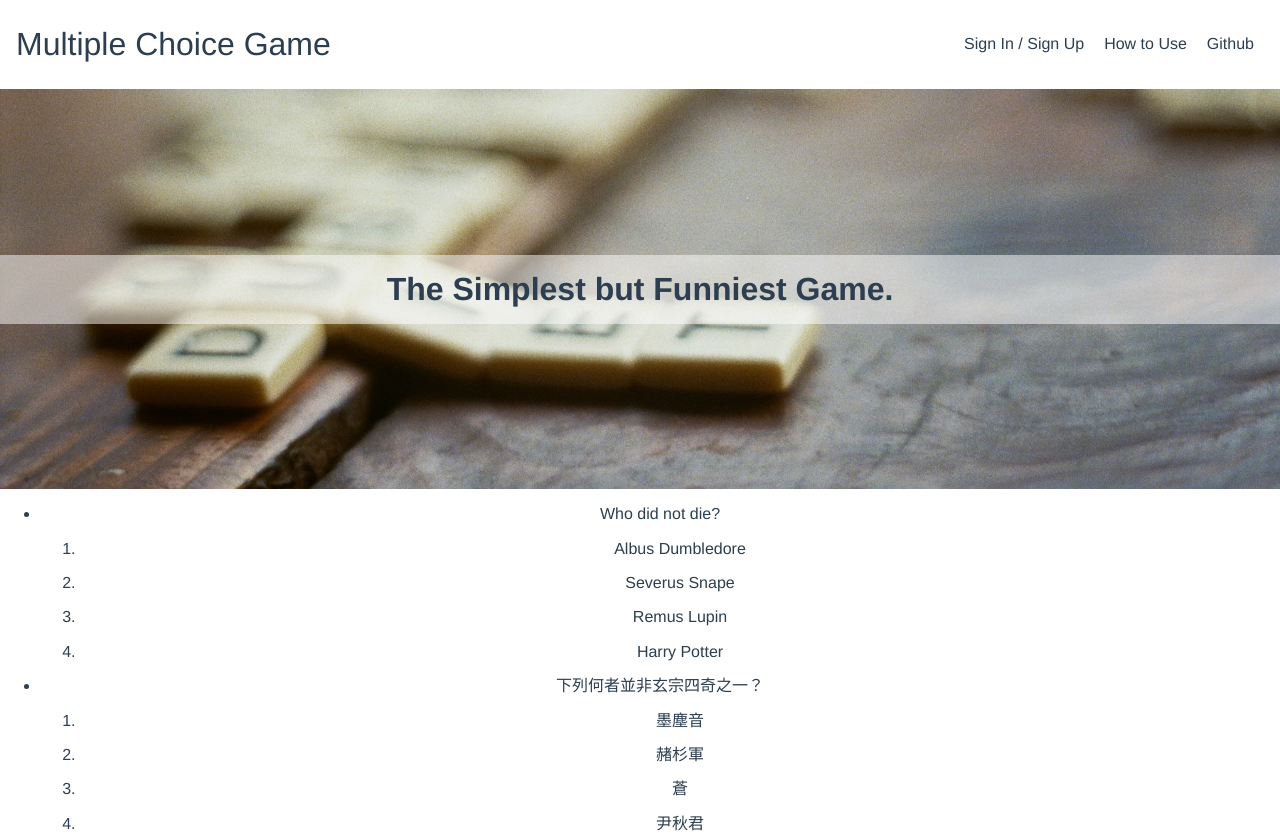
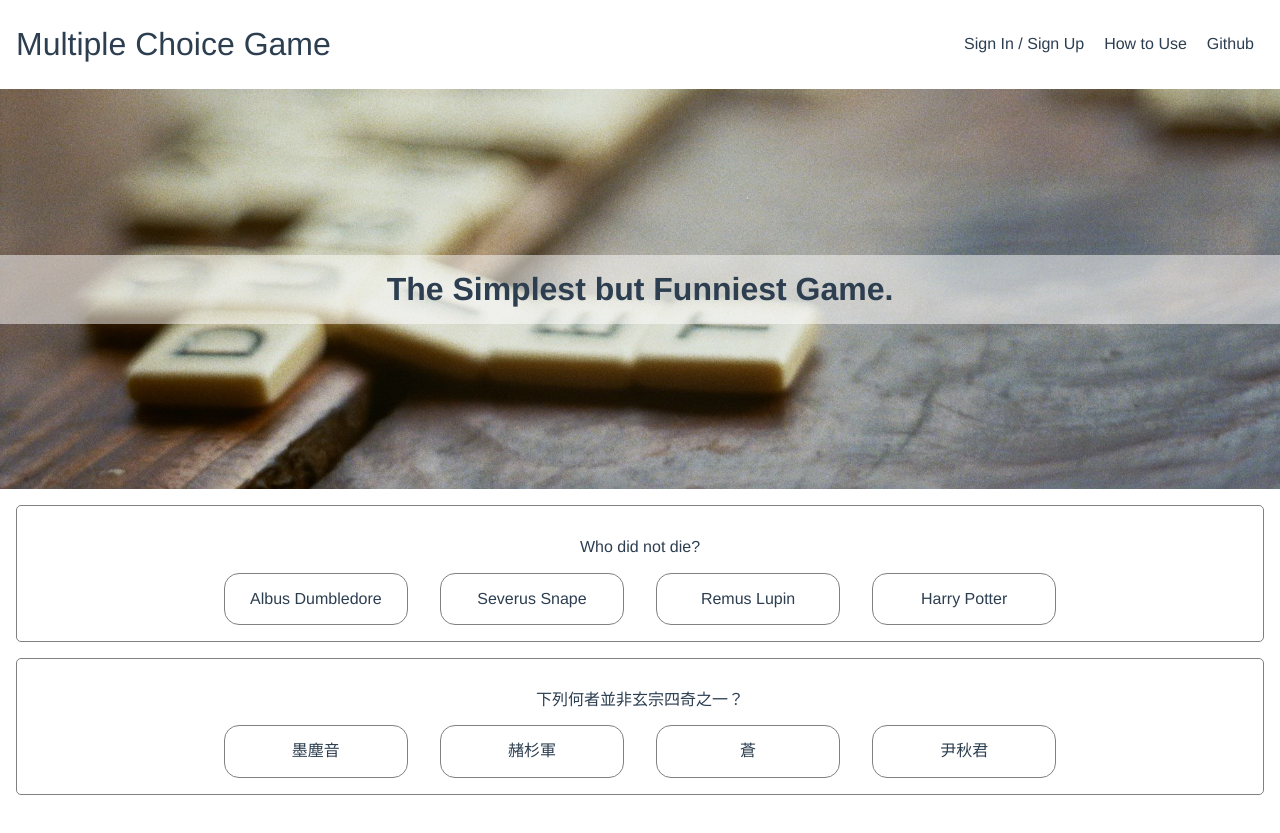
Before and after one commit to erwaiyang/multiple-choice-game-vue, a Vue app: page / in a window 1280 px wide. Built offline with nearby package versions, Linux system fonts and the light colour scheme.

Commit message:
samples - css

```diff
--- a/src/App.vue
+++ b/src/App.vue
@@ -29,6 +29,15 @@ html, body, #app {
   height: 100%;
 }
 
+ul, ol, li{
+  list-style-type: none;
+  -webkit-margin-before: 0;
+  -webkit-margin-after: 0;
+  -webkit-margin-start: 0;
+  -webkit-margin-end: 0;
+  -webkit-padding-start: 0;
+}
+
 #app {
   font-family: 'Avenir', Helvetica, Arial, sans-serif;
   -webkit-font-smoothing: antialiased;
--- a/src/components/Samples.vue
+++ b/src/components/Samples.vue
@@ -1,9 +1,9 @@
 <template>
   <section class="samples">
     <ul>
-      <li v-for="q in questions">
+      <li class="sample-questions" v-for="q in questions">
         <div class="question" v-html="compiledMd(q.q)"></div>
-        <ol>
+        <ol class="answers">
           <li v-for="ans in q.answers" v-html="compiledMd(ans)">
           </li>
         </ol>
@@ -32,4 +32,30 @@ export default {
 </script>
 
 <style scoped>
+section{
+  padding: 1rem;
+  display: flex;
+  flex-direction: column;
+  justify-content: center;
+}
+.sample-questions{
+  margin-bottom: 1rem;
+  padding: 1rem;
+  border-radius: 5px;
+  border: 1px solid grey;
+}
+.answers li{
+  display: inline-block;
+  width: 15%;
+  margin: 0 1rem;
+  border-radius: 15px;
+  border: 1px solid grey;
+}
+@media only screen and (max-width: 768px){
+  .answers li{
+    display: block;
+    width: 100%;
+    margin: 1rem 0;
+  }
+}
 </style>
```
